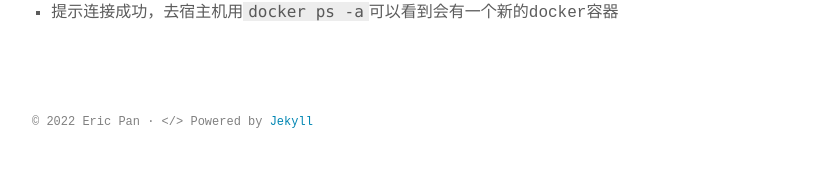
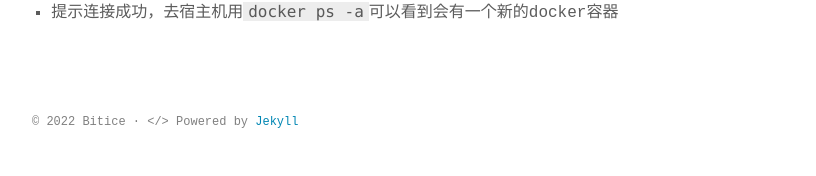
Before and after one commit to BitIceZ/BitIceZ.github.io, a Jekyll site: the page built from _posts/2016-06-15-pycharm配置docker开发测试环境.md, in a window 1280 px wide. Shown: the part 1108-1284 px from the top of the page, without its empty margins (232-1048 px from the left). Built offline with Jekyll 4.4.1, drawn with Linux system fonts in a browser that asks for light colours; some web fonts are replaced; our own code applies the rules of GitHub Pages for plain Markdown files.

Commit message:
Update _config.yml

```diff
--- a/_config.yml
+++ b/_config.yml
@@ -28,7 +28,7 @@ sass:
 
 # Author settings
 author:
-  name     : "Eric Pan"
+  name     : "Bitice"
 
 plugins:
   - jekyll-sitemap
```
